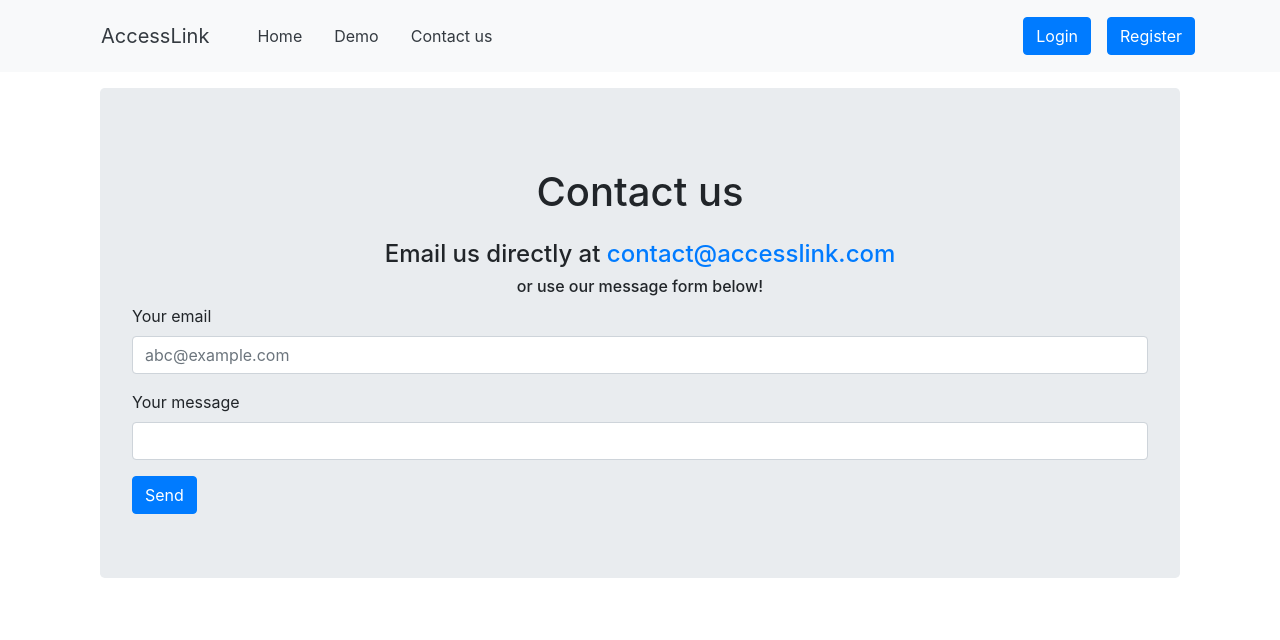
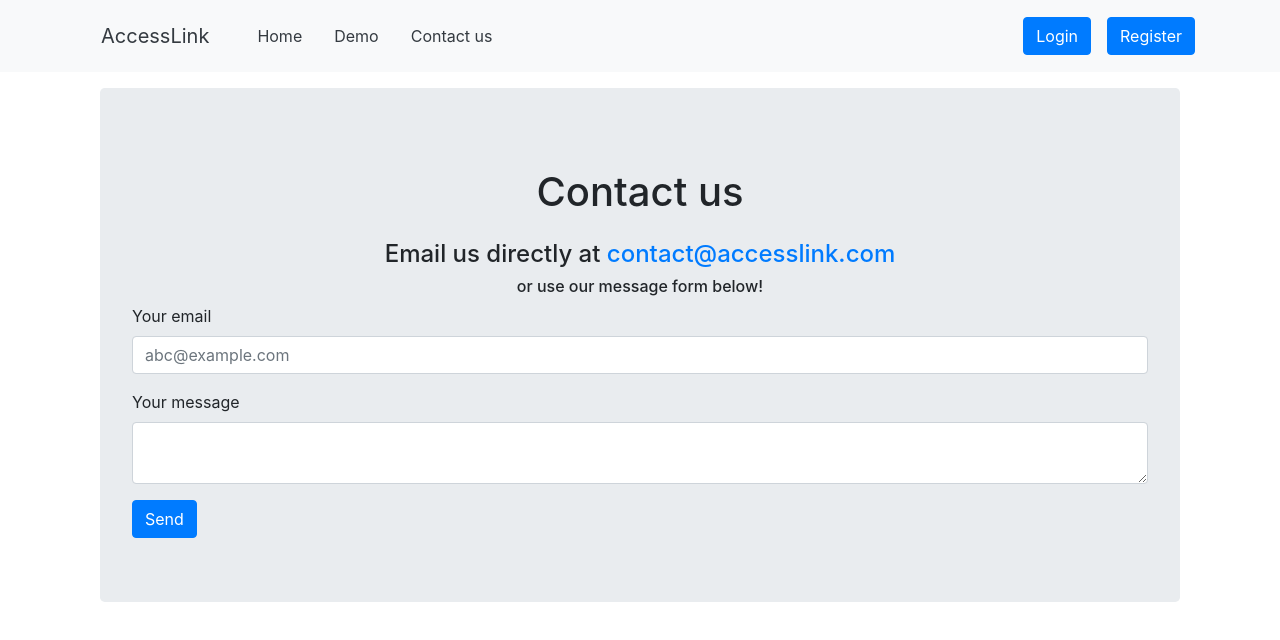
Before and after one commit to JohnnyLin-a/KLFGroupAssessment, a React (Create React App) app in the folder frontend/: page /contact-us in a window 1280 px wide. Shown: the top 640 px of the page. Built offline with nearby package versions, Linux system fonts and the light colour scheme.

Commit message:
Use textarea instead of text input for contact form message

```diff
--- a/frontend/src/Components/ContactUs/ContactUs.js
+++ b/frontend/src/Components/ContactUs/ContactUs.js
@@ -49,7 +49,7 @@ class ContactUs extends Component {
 
                         <Form.Group controlId="message">
                             <Form.Label>Your message</Form.Label>
-                            <Form.Control type="text" value={this.state.message} onChange={this.handleMessageChange} />
+                            <Form.Control as="textarea" row="3" value={this.state.message} onChange={this.handleMessageChange} />
                         </Form.Group>
 
                         {this.state.successMessage && <Alert variant="success">
```
